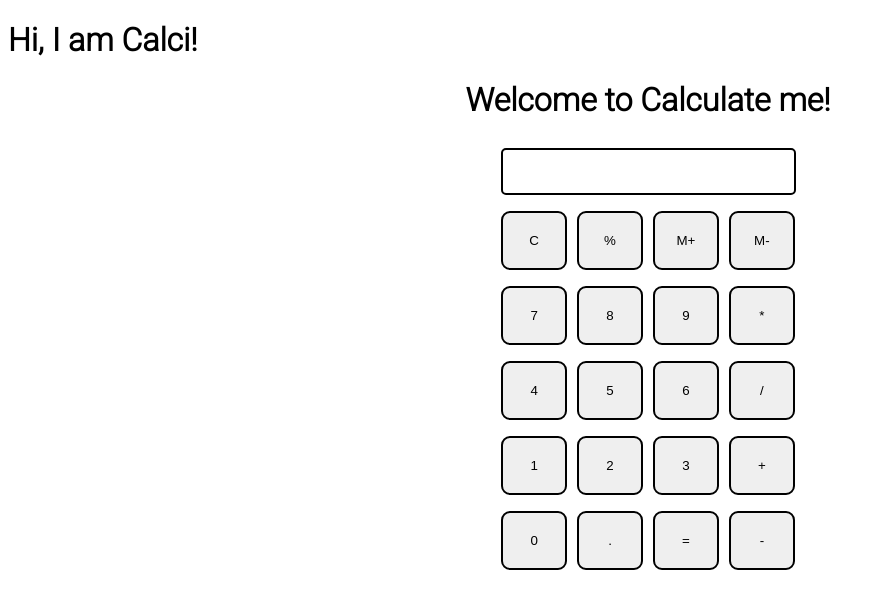
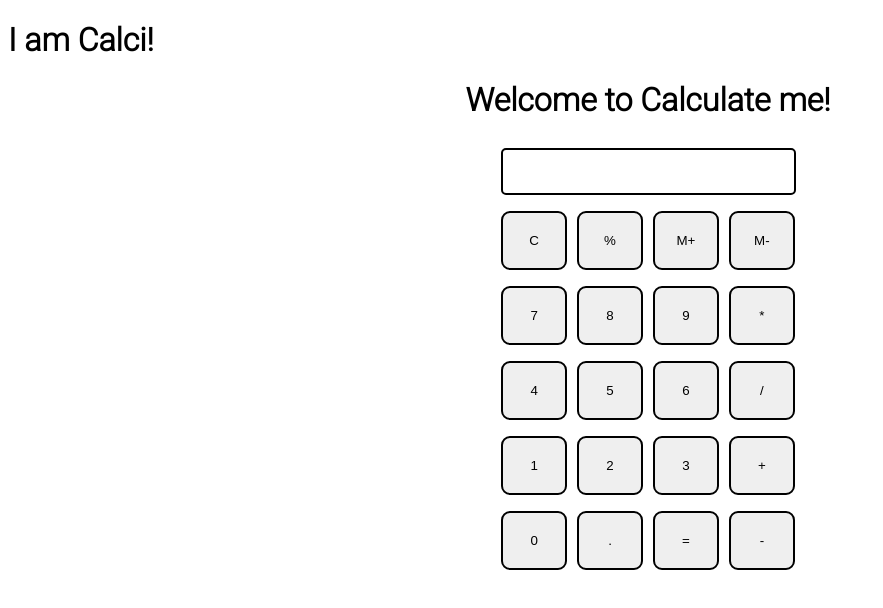
Before and after one commit to steja2805/CICD, a plain HTML site: page index.html in a window 1280 px wide. Shown: the whole page, without its empty margins (0-883 px from the left). Drawn offline with Linux system fonts and the light colour scheme.

Commit message:
Update index.html

```diff
--- a/index.html
+++ b/index.html
@@ -10,7 +10,7 @@
 </head>
 
 <body>
-  <h1>Hi, I am Calci!</h1>
+  <h1>I am Calci!</h1>
 
 
 
```
